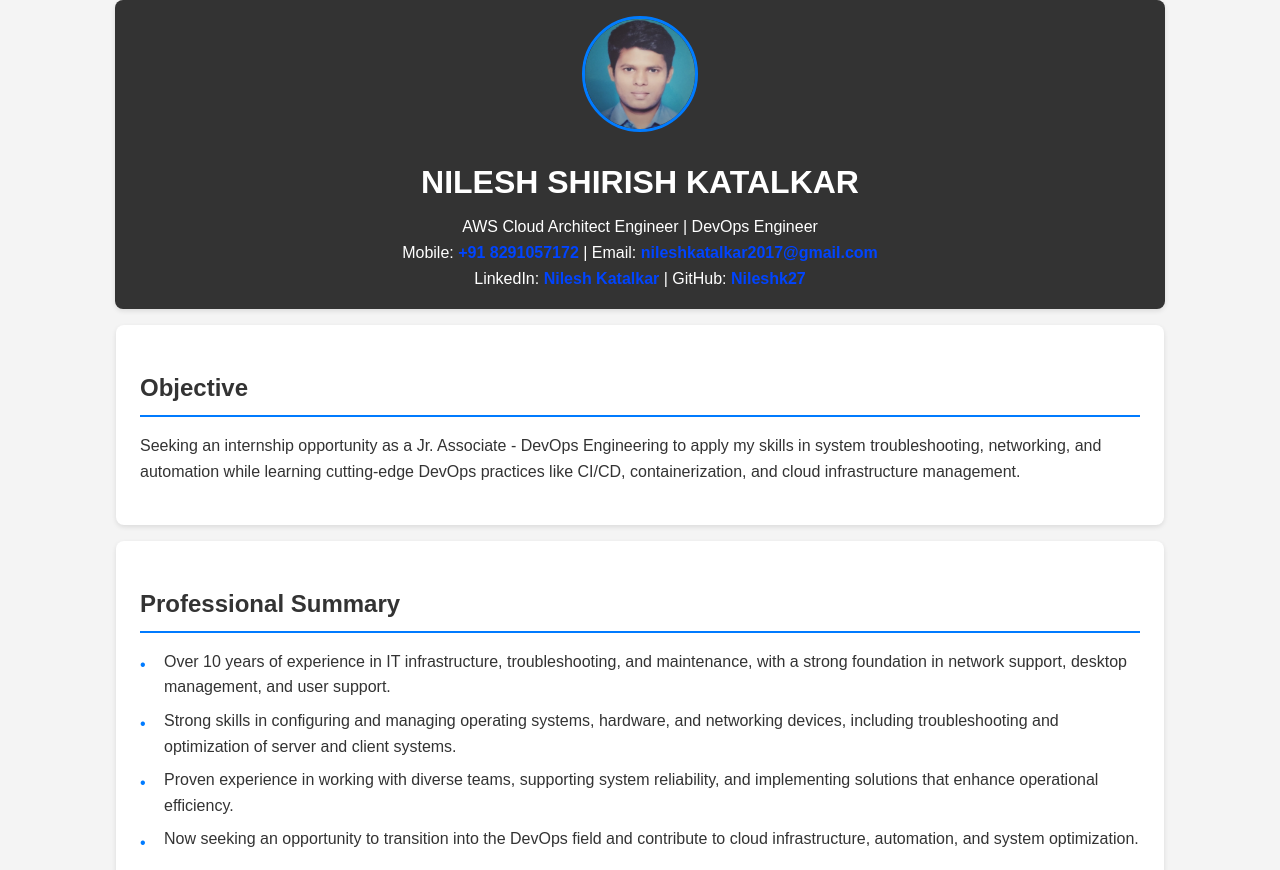
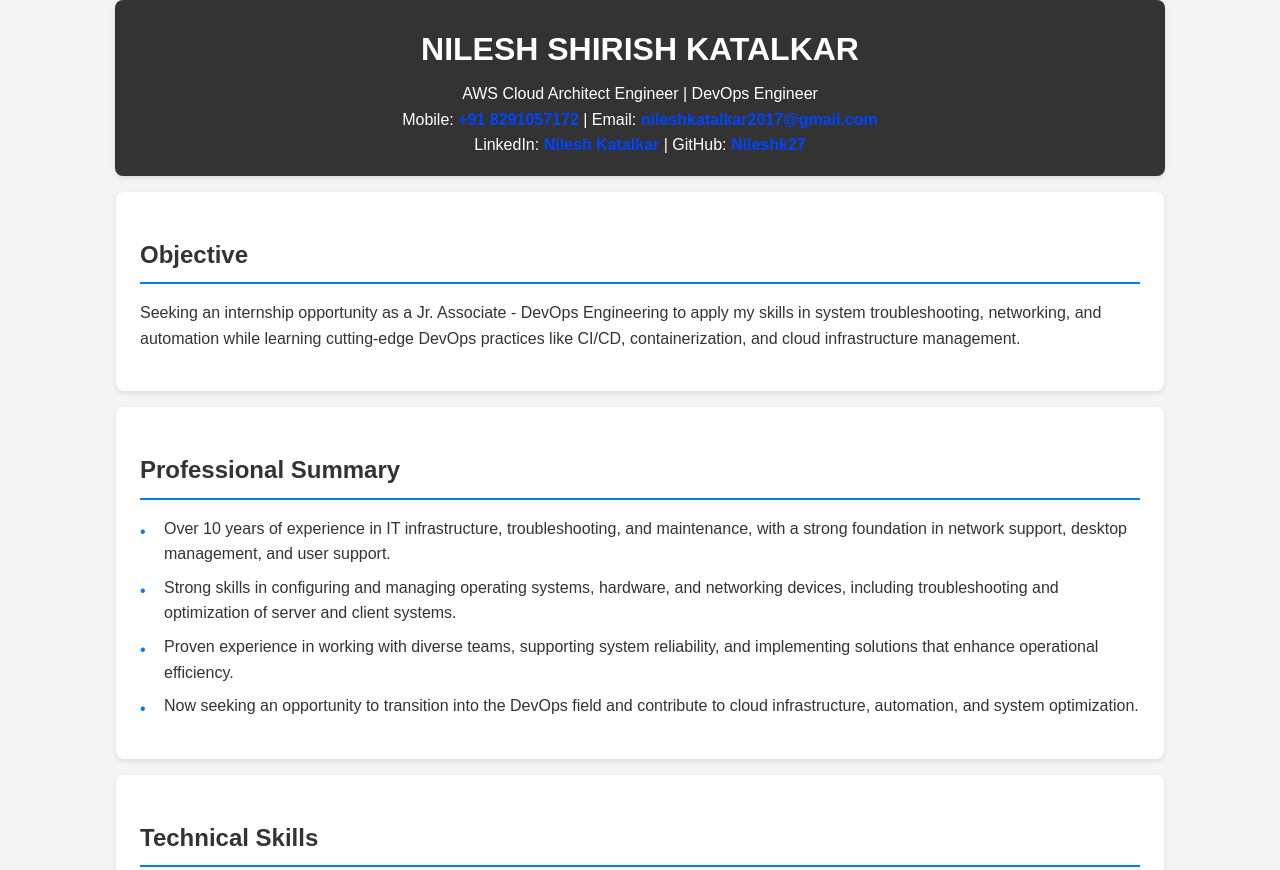
Before and after one commit to Nileshk27/resume, a plain HTML site: page index.html in a window 1280 px wide. Shown: the top 870 px of the page. Drawn offline with Linux system fonts and the light colour scheme.

Commit message:
Update index.html

```diff
--- a/index.html
+++ b/index.html
@@ -8,9 +8,7 @@
 </head>
 <body>
     <header>
-        <div class="profile-container">
-            <img src="profile.jpg" alt="Profile Picture" class="profile-pic">
-        </div>
+
         <div class="info-container">
             <h1>NILESH SHIRISH KATALKAR</h1>
             <p>AWS Cloud Architect Engineer | DevOps Engineer</p>
```
